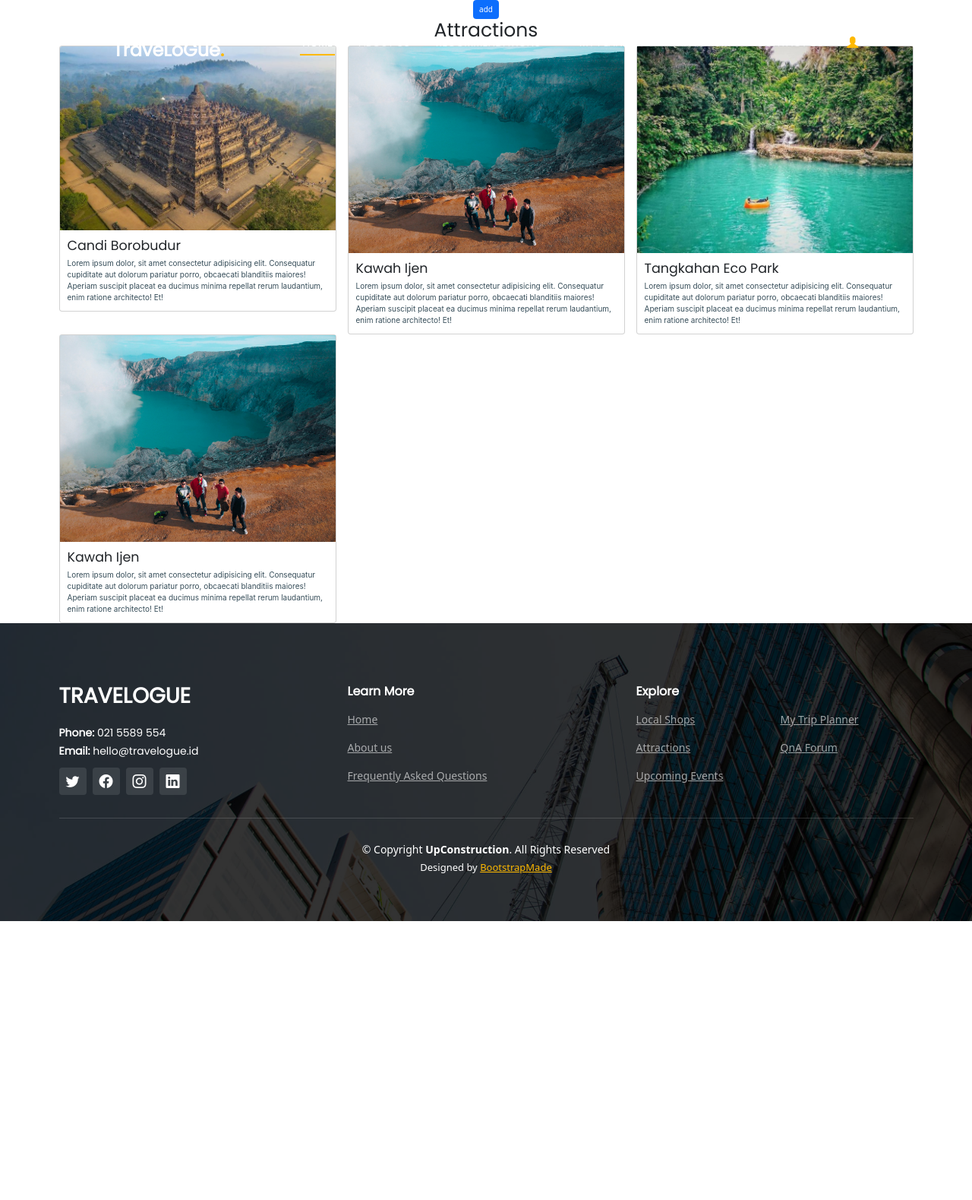
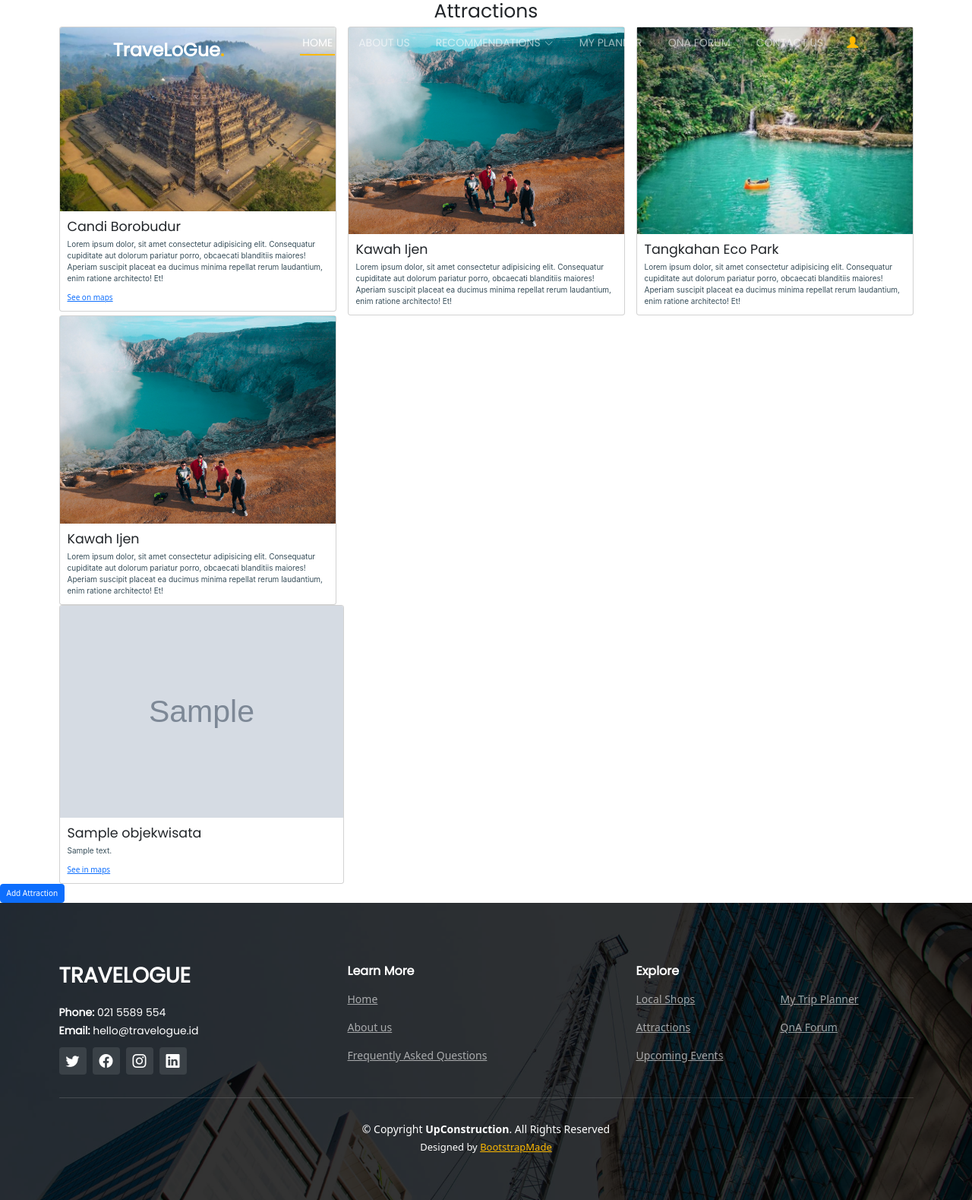
Before and after one commit to TraveLoGue-f12/TraveLoGue, a Django app: page /objekwisata/ in a window 1280 px wide. Shown: the whole page at 76% size. Before the commit the page ends 1212 px from the top, so only its background shows below. Run offline with Django 4.2, Linux system fonts and the light colour scheme; tables that the repository leaves empty hold one stand-in row (values such as "Sample post"); grey boxes marked "Sample" are stand-in pictures; some libraries are stand-ins or nearby versions.

Commit message:
update attraction

```diff
--- a/objekwisata/models.py
+++ b/objekwisata/models.py
@@ -4,8 +4,7 @@ from django.db import models
 
 # Create your models here.
 class ObjekWisata(models.Model):
+    title = models.CharField(max_length=40)
+    description = models.CharField(max_length=100, default=" ")
+    address_link = models.URLField(default="https://goo.gl/maps/5D8wXfWReu4EhZNB6")
     image = models.ImageField(null=True, blank=True, upload_to='images/')
-    lokasi = models.CharField(max_length=250, default="Indonesia")
-    title = models.CharField(max_length=25)
-    deskripsi = models.CharField(max_length=50)
-    alamat = models.URLField()
--- a/objekwisata/templates/objekwisata.html
+++ b/objekwisata/templates/objekwisata.html
@@ -7,19 +7,21 @@
     <meta charset="UTF-8">
     <meta name="viewport" content="width=device-width, initial-scale=1.0">
     <title>TraveLoGue</title>
+    {% endblock meta %}
 
-    <link href="https://cdn.jsdelivr.net/npm/bootstrap@5.2.2/dist/css/bootstrap.min.css" rel="stylesheet">
-    <link href="https://getbootstrap.com/docs/5.2/assets/css/docs.css" rel="stylesheet">
-    <script src="https://cdn.jsdelivr.net/npm/bootstrap@5.2.2/dist/js/bootstrap.bundle.min.js"></script>
-    {% endblock meta %}
+    <link href="https://cdn.jsdelivr.net/npm/bootstrap@5.1.1/dist/css/bootstrap.min.css" rel="stylesheet">
+    <script src="https://cdn.jsdelivr.net/npm/bootstrap@5.1.1/dist/js/bootstrap.bundle.min.js"></script>
+    <link rel="stylesheet" href="https://maxcdn.bootstrapcdn.com/bootstrap/3.4.1/css/bootstrap.min.css">
+    <script src="https://ajax.googleapis.com/ajax/libs/jquery/3.5.1/jquery.min.js"></script>
+    <script src="https://maxcdn.bootstrapcdn.com/bootstrap/3.4.1/js/bootstrap.min.js"></script>
+
+    <!-- Style -->
+    <link href="{% static 'styles.css' %}" rel="stylesheet">
+    <link rel="stylesheet" href="https://fonts.googleapis.com/css?family=Poppins">
   </head>
 
+  {% block content %}
   <body>
-    {% block content %}
-
-    <div class="d-flex justify-content-center ">
-      <button type="button" class="btn btn-primary mx-2" data-bs-toggle="modal" data-bs-target="#staticBackdrop">add</button>
-    </div>
 
     <div class="container">
       <h1 class="text-center">Attractions</h1>
@@ -30,13 +32,14 @@
             <div class="card-body">
               <h3 class="card-title">Candi Borobudur</h3>
               <p class="card-text">Lorem ipsum dolor, sit amet consectetur adipisicing elit. Consequatur cupiditate aut dolorum pariatur porro, obcaecati blanditiis maiores! Aperiam suscipit placeat ea ducimus minima repellat rerum laudantium, enim ratione architecto! Et!</p>
+              <a class="card-text" href="https://goo.gl/maps/k9BWqqj7uNeZHjqQ9" target="_blank">See on maps</a>
             </div>
           </div>
         </div>
 
         <div class="col-4">
           <div class="card">
-            <img src="{% static 'images/kawah_ijen.jpg'  %}" >
+            <img  src="{% static 'images/kawah_ijen.jpg'  %}" >
             <div class="card-body">
               <h3 class="card-title">Kawah Ijen</h3>
               <p class="card-text">Lorem ipsum dolor, sit amet consectetur adipisicing elit. Consequatur cupiditate aut dolorum pariatur porro, obcaecati blanditiis maiores! Aperiam suscipit placeat ea ducimus minima repellat rerum laudantium, enim ratione architecto! Et!</p>
@@ -62,11 +65,124 @@
           </div>
         </div>
 
+        <div id="card_attraction">
+        </div>
+
         <!-- insert new attraction -->
 
       </div>
     </div>
 
-    {% endblock content %}
+
+    <!-- Button trigger modal -->
+    <button type="button" class="btn btn-primary" data-toggle="modal" data-target="#exampleModal">
+      Add Attraction
+    </button>
+
+    <!-- Modal -->
+    <div class="modal fade" id="exampleModal" tabindex="-1" aria-labelledby="exampleModalLabel" aria-hidden="true">
+      <div class="modal-dialog modal-dialog-centered">
+        <div class="modal-content">
+          <div class="modal-header">
+            <h5 class="modal-title" id="exampleModalLabel">Modal title</h5>
+            <button type="button" class="btn-close" data-dismiss="modal" aria-label="Close"></button>
+          </div>
+          <div class="modal-body">
+            <div class="flex justify-center">
+              <div class="lg:w-64 mt-3">
+                  <form method="POST" action="" class="register-form" enctype="multipart/form-data" id="ObjekWisataForm">
+                  {% csrf_token %}
+                  <div class="input-box">
+                      <span class="details" for="title" style="font-weight: 700;">Attraction Title :</span><br>
+                      <input type="text" id="title" name="title"><br>
+                    </div>
+                  <div class="input-box">
+                  <span class="details" for="description" style="font-weight: 700;">Short Description :</span><br>
+                  <input type="details" id="description" name="description"><br>
+                  </div>
+                  <div class="input-box">
+                    <span class="details" for="address_link" style="font-weight: 700;">URL Google Maps :</span><br>
+                    <input type="url" id="address_link" name="address_link"><br>
+                  </div>
+                  <div class="input-box">
+                    <span class="details" for="image" style="font-weight: 700;">Image :</span><br>
+                    <!-- {{form.image}} -->
+                    <input type="file" id="image" name="image"><br>
+                  </div>
+                  <br>
+                  </form>
+              </div>
+          </div>
+          </div>
+          <div class="modal-footer">
+            <button type="button" class="btn btn-secondary" data-dismiss="modal">Close</button>
+            <button type="button" class="btn btn-primary" onclick="add_attraction()">Submit</button>
+          </div>
+        </div>
+      </div>
+    </div>
+
   </body>
+
+  <script src="https://ajax.googleapis.com/ajax/libs/jquery/3.6.0/jquery.min.js"></script>
+    <script>
+        function show_attraction(){
+            let attraction="";
+            $.ajax({
+                url: "{% url 'objekwisata:show_objekwisata_json' %}",
+                type: "GET",
+                dataType: "json",
+                success: function(alldata){
+                    for (data of alldata){
+                        attraction += `
+                        <div class="col-4">
+                          <div class="card">
+                            <img class="card-img-top" src="${data.fields.image}" >
+                            <div class="card-body">
+                              <h3 class="card-title">${data.fields.title}</h3>
+                              <p class="card-text">${data.fields.description}</p>
+                              <a class="card-text" href="${data.fields.address_link}" target="_blank">See in maps</a>
+                            </div>
+                          </div>
+                        </div>`;
+                        $('#card_attraction').html(attraction)
+                    }
+                },
+                error: function(alldata) {
+                    console.log("error")
+                }
+            })
+        }
+
+        function add_attraction(){
+            event.preventDefault(); // mematikan fungsi default bawaan
+            $.ajax ({
+                url: "{% url 'objekwisata:add_objekwisata' %}",
+                type: "POST",
+                dataType: "json",
+                data: {
+                    title:$("#title").val(),
+                    description:$("#description").val(),
+                    location:$("#location").val(),
+                    address_link:$("#address_link").val(),
+                    image:$("#image").val(),
+                    csrfmiddlewaretoken: "{{ csrf_token }}"
+                },
+                success: function(data){
+                    show_todo();
+                    // clearing form after submission
+                    const inputs = document.querySelectorAll('#title, #description, #location, #address_link, #image');
+                    inputs.forEach(input => {
+                        input.value = '';
+                    });
+                },
+            });
+        }
+
+        $(document).ready(function () {
+            show_attraction();
+        })
+    </script>
+
 </html>
+{% endblock content %}
--- a/objekwisata/urls.py
+++ b/objekwisata/urls.py
@@ -1,8 +1,10 @@
 from django.urls import path
-from objekwisata.views import index, show_objekwisata
+from objekwisata.views import index, show_objekwisata_json, add_objekwisata
 
 app_name = 'objekwisata'
 
 urlpatterns = [
     path('', index, name='index'),
+    path('json/', show_objekwisata_json, name='show_objekwisata_json'),
+    path('add_objekwisata', add_objekwisata, name='add_objekwisata')
 ]
--- a/objekwisata/views.py
+++ b/objekwisata/views.py
@@ -1,13 +1,60 @@
 from django.shortcuts import render
-
+from objekwisata.forms import ObjekWisataForm
 from objekwisata.models import ObjekWisata
 from django.core import serializers
+from django.http import HttpResponseRedirect
 from django.http.response import HttpResponse, JsonResponse
+from django.contrib.auth.decorators import login_required
+from django.urls import reverse
+from django.views.decorators.csrf import csrf_exempt
 
 # Create your views here.
 def index(request):
     return render(request, 'objekwisata.html')
 
-def show_objekwisata(request):
+# def add_objekwisata(request):
+#     data_objekwisata = ObjekWisata.objects.all()
+#     response = {
+#         'datalist':  data_objekwisata,
+#     }
+
+#     if request.method == 'POST':
+#         form = ObjekWisataForm(request.POST, request.FILES)
+#         if form.is_valid():
+#             form.save()
+#             return HttpResponseRedirect(reverse('objekwisata:rekomendasi_objekwisata'))
+#     else:
+#         form = ObjekWisataForm()
+#         response = {
+#             'datalist':  data_objekwisata,
+#             'form': form,
+#         }
+#         return render(request, 'objekwisata.html', response)
+
+#     return render(request, "objekwisata.html", response)
+
+def show_objekwisata_json(request):
     objekwisata = ObjekWisata.objects.all()
     return HttpResponse(serializers.serialize('json', objekwisata), content_type='application/json')
+
+@csrf_exempt
+@login_required(login_url='/login')
+def add_objekwisata(request):
+    if request.method == 'POST':
+        title = request.POST.get('name')
+        description = request.POST.get('description')
+        address_link = request.POST.get('address_link')
+        image = request.POST.get('image')
+
+        objekwisata = objekwisata.objects.create(title=title, description=description, address=address_link, image=image)
+
+        result = {
+            'fields': {
+                'title' : objekwisata.title,
+                'description' : objekwisata.description,
+                'address' : objekwisata.address_link,
+                'image': objekwisata.image,
+            },
+            'pk' : objekwisata.pk
+        }
+        return JsonResponse(result)
```
Also changed, not shown: objekwisata/migrations/0003_remove_objekwisata_alamat_and_more.py (added).
